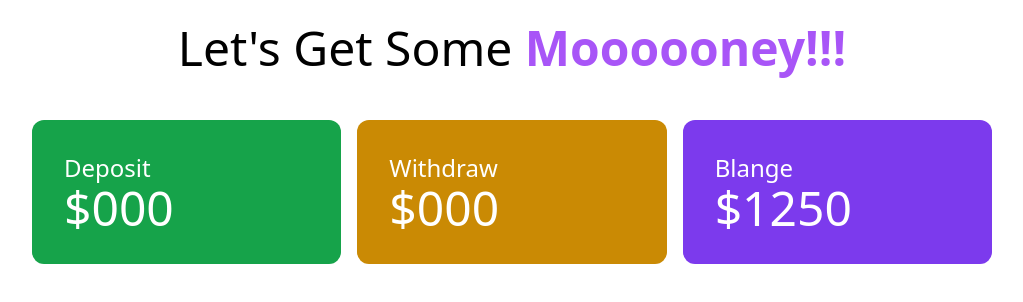
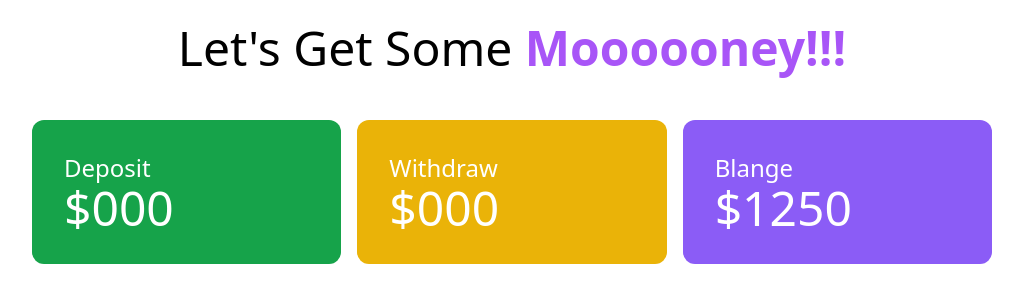
Before and after one commit to Farvez999/baper-bank, a plain HTML site: page bank.html in a window 1280 px wide. Shown: the whole page, without its empty margins (128-1151 px from the left). Drawn offline with nearby package versions, Linux system fonts and the light colour scheme.

```diff
--- a/bank.html
+++ b/bank.html
@@ -23,12 +23,12 @@
                     <h2 class="text-5xl">$000</h2>
                 </div>
 
-                <div class="bg-yellow-600 p-8 rounded-xl">
+                <div class="bg-yellow-500 p-8 rounded-xl">
                     <h4 class="text-2xl">Withdraw</h4>
                     <h2 class="text-5xl">$000</h2>
                 </div>
 
-                <div class="bg-violet-600 p-8 rounded-xl">
+                <div class="bg-violet-500 p-8 rounded-xl">
                     <h4 class="text-2xl">Blange</h4>
                     <h2 class="text-5xl">$1250</h2>
                 </div>
```
